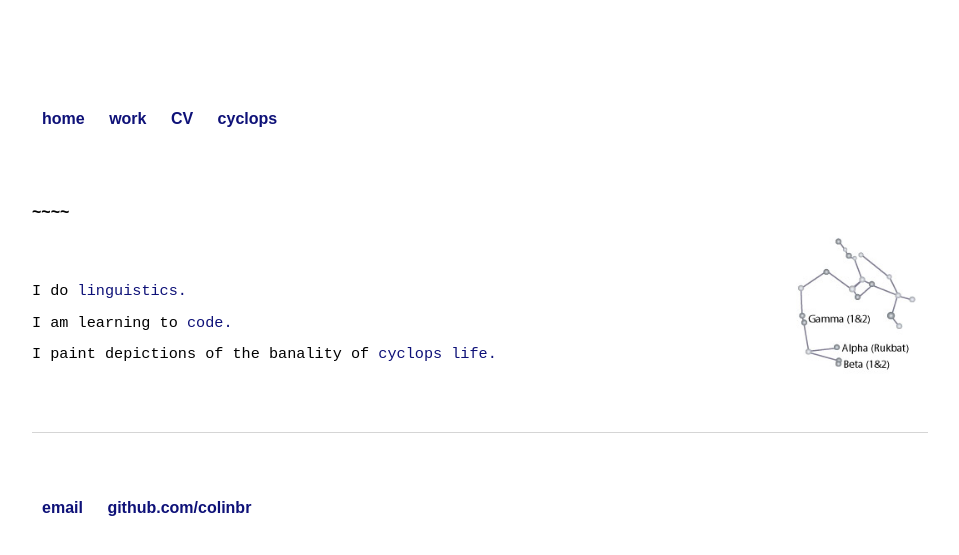
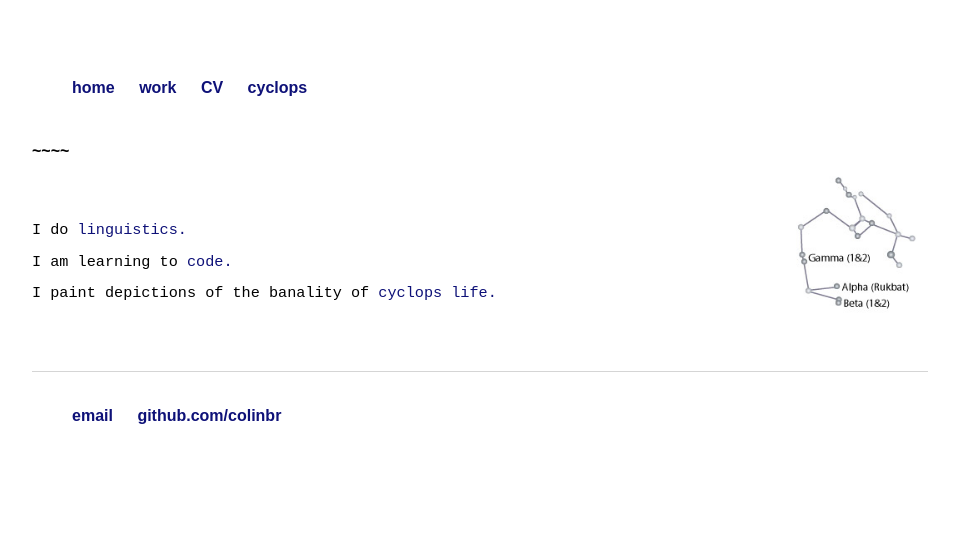
Before and after one commit to colinbr/OLD-colinbr.github.io, a Jekyll site: the page built from index.html, in a window 1280 px wide. Shown: the top 555 px of the page, without its empty margins (160-1119 px from the left). Built offline with Jekyll 4.4.1, drawn with Linux system fonts in a browser that asks for light colours; some web fonts are replaced.

Commit message:
Update main.css

```diff
--- a/css/main.css
+++ b/css/main.css
@@ -4,7 +4,7 @@ body {
 }
 nav ul, footer ul {
     font-family: 'Montserrat', sans-serif;
-    padding: 50px 25px 30px 10px;
+    padding-top: 19px;
     list-style: none;
     font-weight: bold;
 }
```
